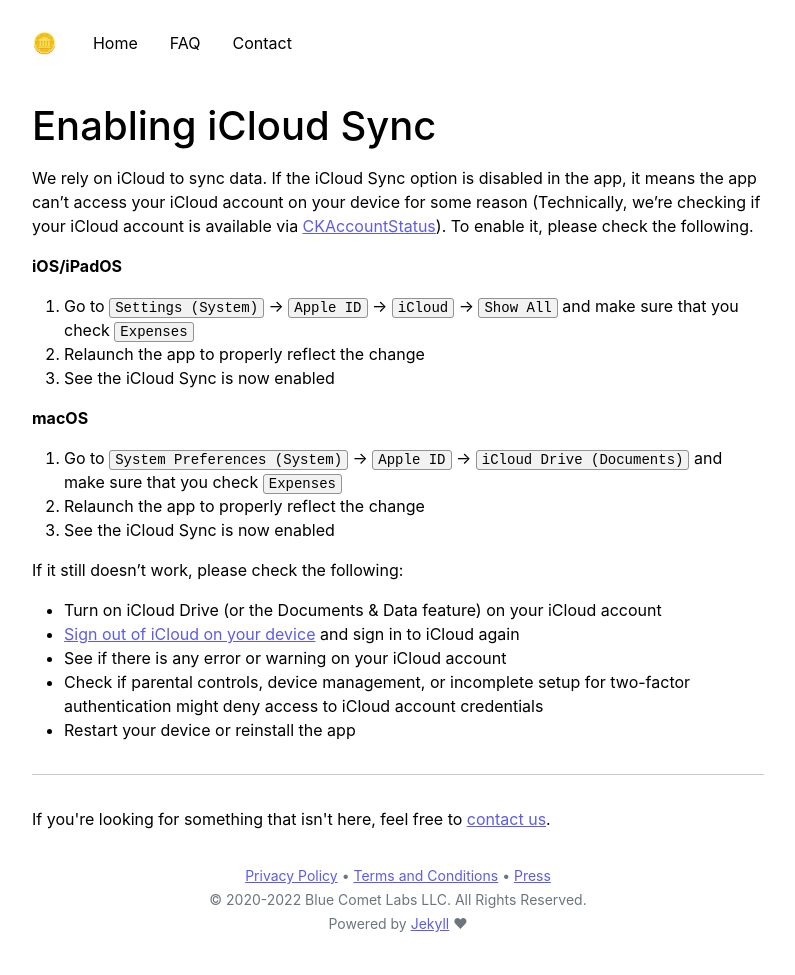
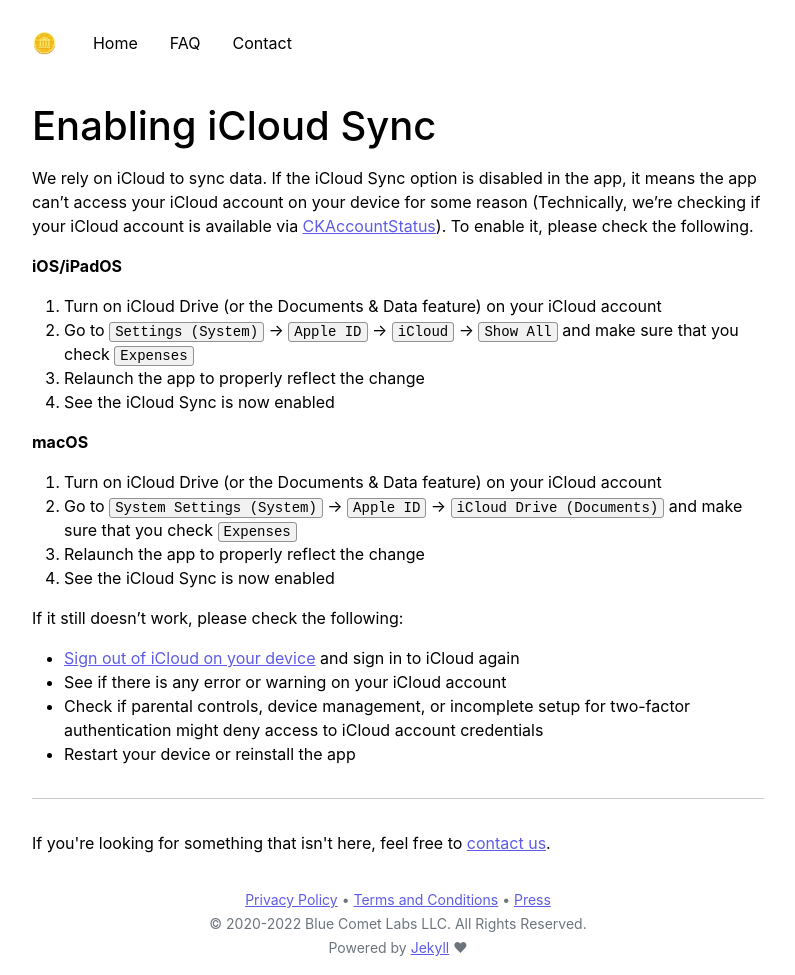
Before and after one commit to bluecometlabs/getexpenses.app, a Jekyll site: the page built from pages/faq/enabling-icloud-sync.md, in a window 1280 px wide. Shown: the whole page, without its empty margins (242-1037 px from the left). Built offline with Jekyll 4.4.1, drawn with Linux system fonts in a browser that asks for light colours; before the commit the page ends 951 px from its top, so only the background shows below that.

Commit message:
Update faq page

```diff
--- a/pages/faq/enabling-icloud-sync.md
+++ b/pages/faq/enabling-icloud-sync.md
@@ -10,18 +10,19 @@
 
 **iOS/iPadOS**
 
-1. Go to `Settings (System)` → `Apple ID` → `iCloud` → `Show All` and make sure that you check `Expenses`
-2. Relaunch the app to properly reflect the change
-3. See the iCloud Sync is now enabled
+1. Turn on iCloud Drive (or the Documents & Data feature) on your iCloud account
+2. Go to `Settings (System)` → `Apple ID` → `iCloud` → `Show All` and make sure that you check `Expenses`
+3. Relaunch the app to properly reflect the change
+4. See the iCloud Sync is now enabled
 
 **macOS**
 
-1. Go to `System Preferences (System)` → `Apple ID` → `iCloud Drive (Documents)` and make sure that you check `Expenses`
-2. Relaunch the app to properly reflect the change
-3. See the iCloud Sync is now enabled
+1. Turn on iCloud Drive (or the Documents & Data feature) on your iCloud account
+2. Go to `System Settings (System)` → `Apple ID` → `iCloud Drive (Documents)` and make sure that you check `Expenses`
+3. Relaunch the app to properly reflect the change
+4. See the iCloud Sync is now enabled
 
 If it still doesn't work, please check the following:
-- Turn on iCloud Drive (or the Documents & Data feature) on your iCloud account
 - [Sign out of iCloud on your device](https://support.apple.com/en-us/HT208242) and sign in to iCloud again
 - See if there is any error or warning on your iCloud account
 - Check if parental controls, device management, or incomplete setup for two-factor authentication might deny access to iCloud account credentials
```
